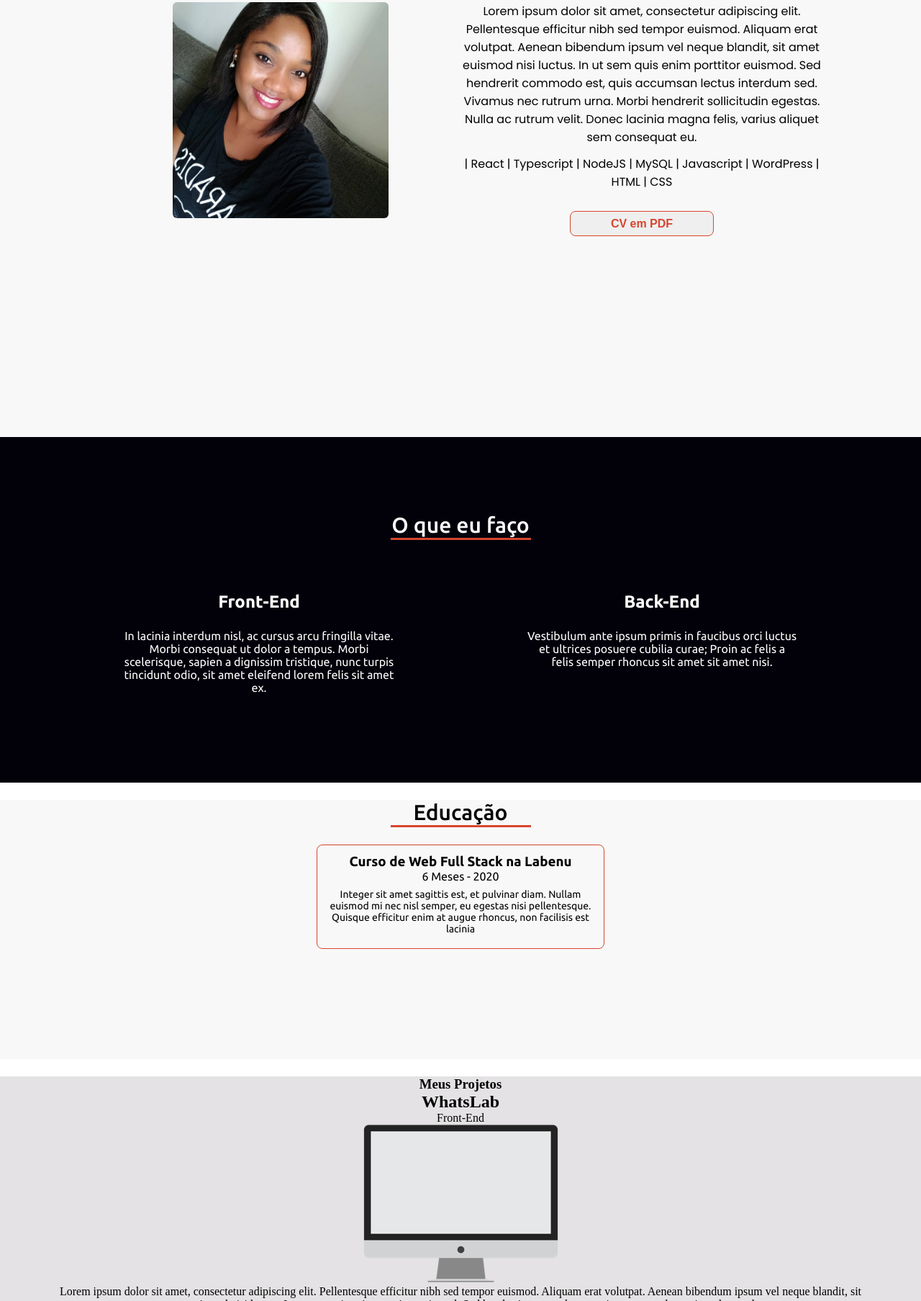
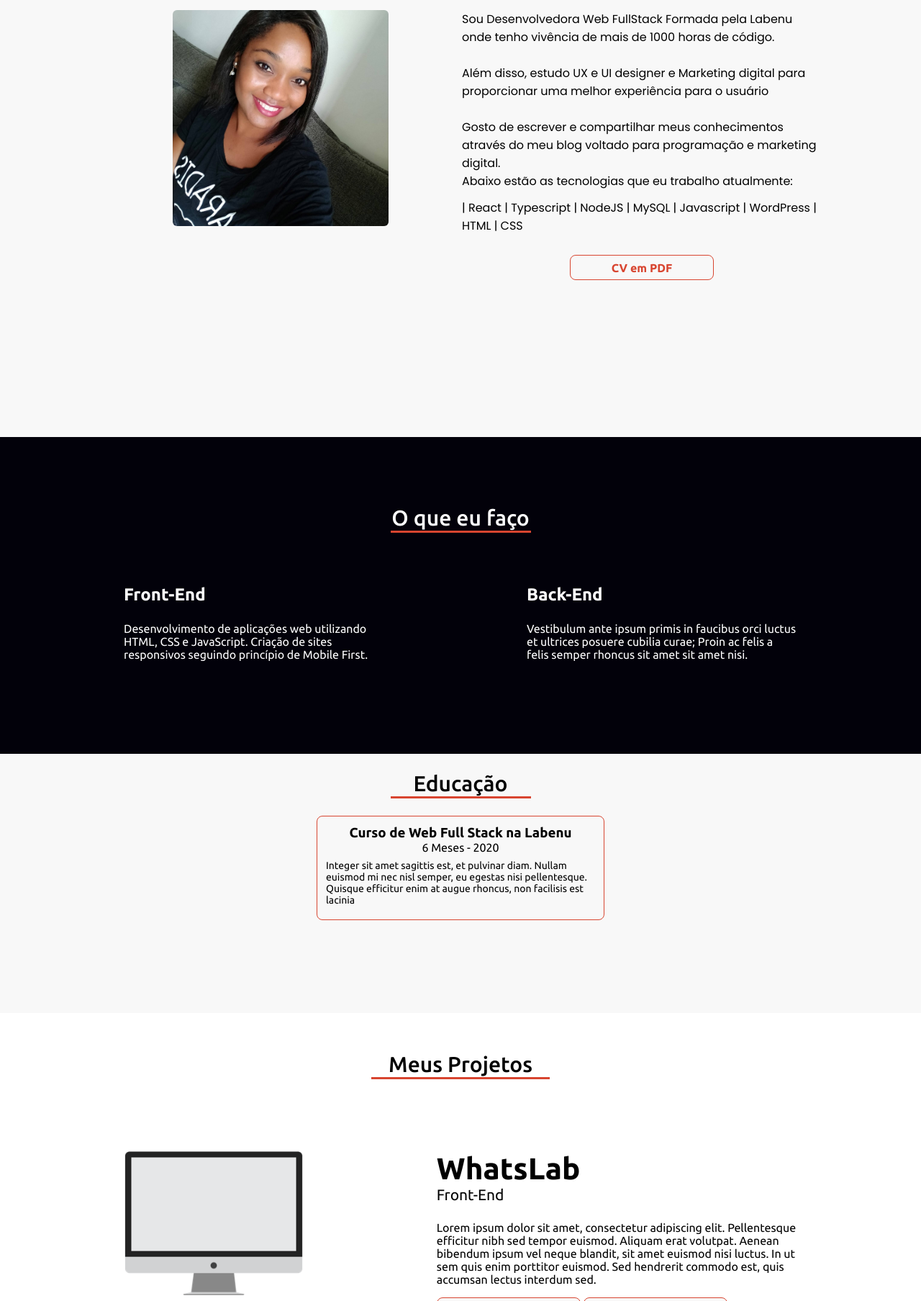
Before and after one commit to laisflaviosilva/portfolio-pessoal, a plain HTML site: page index.html in a window 1280 px wide. Shown: the part 993-2800 px from the top of the page at 72% size. Drawn offline with nearby package versions, Linux system fonts and the light colour scheme; a web font is replaced by a local one.

Commit message:
Add curriculo

```diff
--- a/css/styles.css
+++ b/css/styles.css
@@ -146,6 +146,10 @@ section {
     font-family: 'Ubuntu', sans-serif;
     font-size: 40px;
     font-weight: 500;
+    padding-top: 8px;
+    border-bottom: 3px solid #D84530;
+    width: 200px;
+    margin: 0 auto;
 }
 
 /* .about .title::before{
@@ -195,6 +199,8 @@ section {
     margin-top: 16px;
     outline: none;
     cursor: pointer;
+    background-color: #F8F8F8;
+    font-family: 'Ubuntu', sans-serif;
 }
 
 .about .about-me button:hover {
@@ -218,6 +224,7 @@ section {
 .about .about-me p {
     max-width: 500px;
     padding-bottom: 12px;
+    text-align: start;
 }
 
 .icons-social{
@@ -239,18 +246,18 @@ section {
 
 .I-do {
     width: 100%;
-    height: 60vh;
+    height: 55vh;
     background-color: #02010a;
     color: #fff;
 }
 
 .I-do .max-width {
     max-width: 1300px;
-    margin-top: 55px;
+    margin-top: 45px;
     text-align: center;
 }
 
-.I-do .max-width h3, .educations .max-width .title {
+.I-do .max-width .title, .educations .max-width .title {
     font-family: 'Ubuntu', sans-serif;
     font-size: 30px;
     font-weight: 500;
@@ -279,6 +286,7 @@ section {
     font-family: 'Ubuntu', sans-serif;
     width: 400px;
     padding: 12px;
+    text-align: start;
 }
 
 .educations {
@@ -292,8 +300,9 @@ section {
 .educations .max-width {
     max-width: 1300px;
     text-align: center;
-    margin-top: 24px;
+    padding-top: 24px;
 }
+
 
 .educations .max-width .formation {
     width: 400px;
@@ -334,12 +343,13 @@ section {
 .educations .max-width .formation .explainer p {
     font-size: 14px;
     font-family: 'Ubuntu', sans-serif;
+    text-align: start;
 }
 
 .projects {
     width: 100%;
     height: 200vh;
-    background-color: rgb(228, 226, 228);
+    background-color: #fff;
     color: #000;
     margin: 0;
     padding: 0;
@@ -348,8 +358,77 @@ section {
 .projects .max-width {
     max-width: 1300px;
     text-align: center;
-    margin-top: 24px;
+    padding-top: 18px;
 }
+.projects .max-width .title {
+    font-family: 'Ubuntu', sans-serif;
+    font-size: 30px;
+    font-weight: 500;
+    margin: auto;
+    border-bottom: 3px solid #D84530;
+    width: 248px;
+    padding-top: 36px;
+}
+
+.projects .max-width .projects-course {
+   display: flex;
+   justify-content: space-around;
+   padding-top: 100px;
+   margin: 0 auto;
+}
+
+.projects .max-width .projects-course .id-projects img{
+    height: 200px;
+    object-fit: cover;
+    border-radius: 6px;
+}
+
+.projects .max-width .projects-course .info-projects {
+    width: 500px;
+    height: 100%;
+    display: flex;
+    flex-direction: column;
+    text-align: start;
+    font-family: 'Ubuntu', sans-serif;
+}
+
+.projects .max-width .projects-course .info-projects h2 {
+    font-size: 42px;
+}
+
+.projects .max-width .projects-course .info-projects .divisor-projects {
+    padding-bottom: 24px;
+    font-size: 21px;
+}
+
+.projects .max-width .projects-course .info-projects .btn-project {
+    width: 200px;
+    height: 35px;
+    border: 1px solid  #D84530;
+    color:  #D84530;
+    border-radius: 8px;
+    font-size: 16px;
+    font-weight: bold;
+    margin-top: 16px;
+    outline: none;
+    cursor: pointer;
+    background-color: #F8F8F8;
+    font-family: 'Ubuntu', sans-serif;
+}
+
+.projects .max-width .projects-course .info-projects .btn-project:hover {
+    width: 202px;
+    height: 35px;
+    background-color: #c42209;
+    border: none;
+    color: #fff;
+    border-radius: 8px;
+    font-size: 16px;
+    font-weight: bold;
+    margin-top: 16px;
+    transition: all 0.3s ease;
+}
+
 
 .section-projetcs {
     text-align: center;
@@ -366,6 +445,7 @@ section {
 .section-projetcs .projects-course .info-projects p {
     width: 400px;
     padding: 48px;
+    text-align: start;
 }
 
 .contrate-me {
@@ -374,6 +454,7 @@ section {
     align-items: center;
     padding: 0;
     height: 85vh;
+    background-color:#F8F8F8;
 }
 .contrate-me h2 {
     padding-top: 24px;
@@ -386,7 +467,7 @@ section {
     background: #02010a;
     margin: 25px;
     padding: 25px;
-    color: #fff;
+    color: #F8F8F8;
     font-family: 'Ubuntu', sans-serif;
     text-align: center;
     border: 1px solid #111;
@@ -406,6 +487,7 @@ section {
     width: 350px;
     padding: 12px;
     font-family: 'Ubuntu', sans-serif;
+    text-align: start;
 }
 
 .contrate-me .section-contrate-me
--- a/index.html
+++ b/index.html
@@ -8,6 +8,7 @@
     <link href="https://fonts.googleapis.com/css2?family=Saira+Extra+Condensed:wght@400;500&display=swap" rel="stylesheet">
     <script src="https://kit.fontawesome.com/a076d05399.js"></script>
     <script src="https://code.jquery.com/jquery-3.5.1.min.js"></script>
+    <script src="https://ajax.googleapis.com/ajax/libs/d3js/6.2.0/d3.min.js"></script>
     <title>Laís Mello | Portfólio</title>
 </head>
 <body>
@@ -50,13 +51,13 @@
                 </div>
                 <div class="column right">
                     <div class="text"></div>
-                    <p>Lorem ipsum dolor sit amet, consectetur adipiscing elit. Pellentesque efficitur nibh sed tempor euismod.
-                        Aliquam erat volutpat. Aenean bibendum ipsum vel neque blandit, sit amet euismod nisi luctus.
-                        In ut sem quis enim porttitor euismod. Sed hendrerit commodo est, quis accumsan lectus interdum sed.
-                        Vivamus nec rutrum urna. Morbi hendrerit sollicitudin egestas.
-                        Nulla ac rutrum velit. Donec lacinia magna felis, varius aliquet sem consequat eu.</p>
+                    <p>Sou Desenvolvedora Web FullStack Formada pela Labenu onde tenho vivência de mais de 1000 horas de código. <br> <br>
+                        <span>Além disso, estudo UX e UI designer e Marketing digital para proporcionar uma melhor experiência para o usuário<br><br>
+                        Gosto de escrever e compartilhar meus conhecimentos através do meu blog voltado para programação e marketing digital. <br></span>
+                        Abaixo estão as tecnologias que eu trabalho atualmente:
+                    </p>
                     <p>| React | Typescript | NodeJS | MySQL | Javascript  | WordPress | HTML | CSS</p>
-                    <button>CV em PDF</button>
+                    <a href="./assets/Profile-lais.pdf" target="_blank"><button type="button" id="cv">CV em PDF</button></a>
                 </div>
             </div>
         </div>
@@ -67,9 +68,13 @@
             <div class="stacks">
                 <div class="front-end">
                     <h2>Front-End</h2>
-                    <p>In lacinia interdum nisl, ac cursus arcu fringilla vitae. Morbi consequat ut dolor a tempus.
-                        Morbi scelerisque, sapien a dignissim tristique, nunc turpis tincidunt odio,
-                        sit amet eleifend lorem felis sit amet ex.</p>
+                    <p>Desenvolvimento de aplicações
+                        web utilizando HTML, CSS e
+                        JavaScript.
+
+                        Criação de sites responsivos
+                        seguindo princípio de
+                        Mobile First.</p>
                 </div>
                 <div class="back-end">
                     <h2>Back-End</h2>
@@ -100,41 +105,44 @@
             <h3 class="title">Meus Projetos</h3>
             <div class="projects-course">
                 <div class="id-projects">
-                    <h2>WhatsLab</h2>
-                    <p>Front-End</p>
+                    <img src="./assets/pc.png"/>
                 </div>
                 <div class="info-projects">
-                    <img src="./assets/pc.png"/>
-                    <p>Lorem ipsum dolor sit amet, consectetur adipiscing elit. Pellentesque efficitur nibh sed tempor euismod.
+                    <h2>WhatsLab</h2>
+                    <p class="divisor-projects">Front-End</p>
+                    <p class="explanation-project">Lorem ipsum dolor sit amet, consectetur adipiscing elit. Pellentesque efficitur nibh sed tempor euismod.
                         Aliquam erat volutpat. Aenean bibendum ipsum vel neque blandit, sit amet euismod nisi luctus.
                         In ut sem quis enim porttitor euismod. Sed hendrerit commodo est, quis accumsan lectus interdum sed.</p>
-                        <button class="">Ver no GitHub</button>
+                        <div>
+                            <button class="btn-project">Front-End</button>
+                            <button class="btn-project">Back-End</button>
+                        </div>
                 </div>
             </div>
             <div class="projects-course">
-                <div class="id-projects">
+                <div class="info-projects">
                     <h2>WhatsLab</h2>
-                    <p>Front-End</p>
-                </div>
-                <div class="info-projects">
-                    <p>Lorem ipsum dolor sit amet, consectetur adipiscing elit. Pellentesque efficitur nibh sed tempor euismod.
+                    <p class="divisor-projects">Front-End</p>
+                    <p class="explanation-project">Lorem ipsum dolor sit amet, consectetur adipiscing elit. Pellentesque efficitur nibh sed tempor euismod.
                         Aliquam erat volutpat. Aenean bibendum ipsum vel neque blandit, sit amet euismod nisi luctus.
                         In ut sem quis enim porttitor euismod. Sed hendrerit commodo est, quis accumsan lectus interdum sed.</p>
-                        <button>Ver no GitHub</button>
+                        <button class="btn-project">Mais detalhes</button>
+                    </div>
+                <div class="id-projects">
                     <img src="./assets/note.png"/>
                 </div>
             </div>
             <div class="projects-course">
                 <div class="id-projects">
-                    <h2>WhatsLab</h2>
-                    <p>Front-End</p>
+                    <img src="./assets/tablet.png"/>
                 </div>
                 <div class="info-projects">
-                    <img src="./assets/tablet.png"/>
-                    <p>Lorem ipsum dolor sit amet, consectetur adipiscing elit. Pellentesque efficitur nibh sed tempor euismod.
+                    <h2>WhatsLab</h2>
+                    <p class="divisor-projects">Front-End</p>
+                    <p class="explanation-project">Lorem ipsum dolor sit amet, consectetur adipiscing elit. Pellentesque efficitur nibh sed tempor euismod.
                         Aliquam erat volutpat. Aenean bibendum ipsum vel neque blandit, sit amet euismod nisi luctus.
                         In ut sem quis enim porttitor euismod. Sed hendrerit commodo est, quis accumsan lectus interdum sed.</p>
-                        <button>Ver no GitHub</button>
+                        <button class="btn-project">Mais detalhes</button>
                 </div>
             </div>
         </div>
--- a/js/index.js
+++ b/js/index.js
@@ -15,7 +15,7 @@ $(document).ready(function(){
 })
 
 const title = document.querySelector('.dev')
-let texts = ['Desenvolvedora Full Stack', 'UX e UI Designer',
+let texts = ['Desenvolvedora FullStack', 'UX e UI Designer', 'Freelancer',
 'Blogueira', 'Marketer Digital']
 function typeWriter(element, done) {
     let char = element.split('').reverse()
@@ -56,3 +56,20 @@ function footer(container, el) {
 }
 
 footer(texts)
+
+/*
+let showChar = 100
+let ellipsesText = "..."
+let moreText = "Ler Mais >"
+let lessText = "Ler menos"
+
+$('.more').each(function() {
+    let content = $(this).html()
+
+    if(content.length > showChar) {
+        let c = content.substr(, showChar)
+        let h = content.substr(showChar, content.length - showChar)
+
+        let html = c + '<span class="moreEllipses">' + ellipsesText + '&nbsp;</span><span class="moreContent"'
+    }
+})*/
```
Also changed, not shown: 1 other file. Lines whose indentation alone changed are shown as unchanged.
